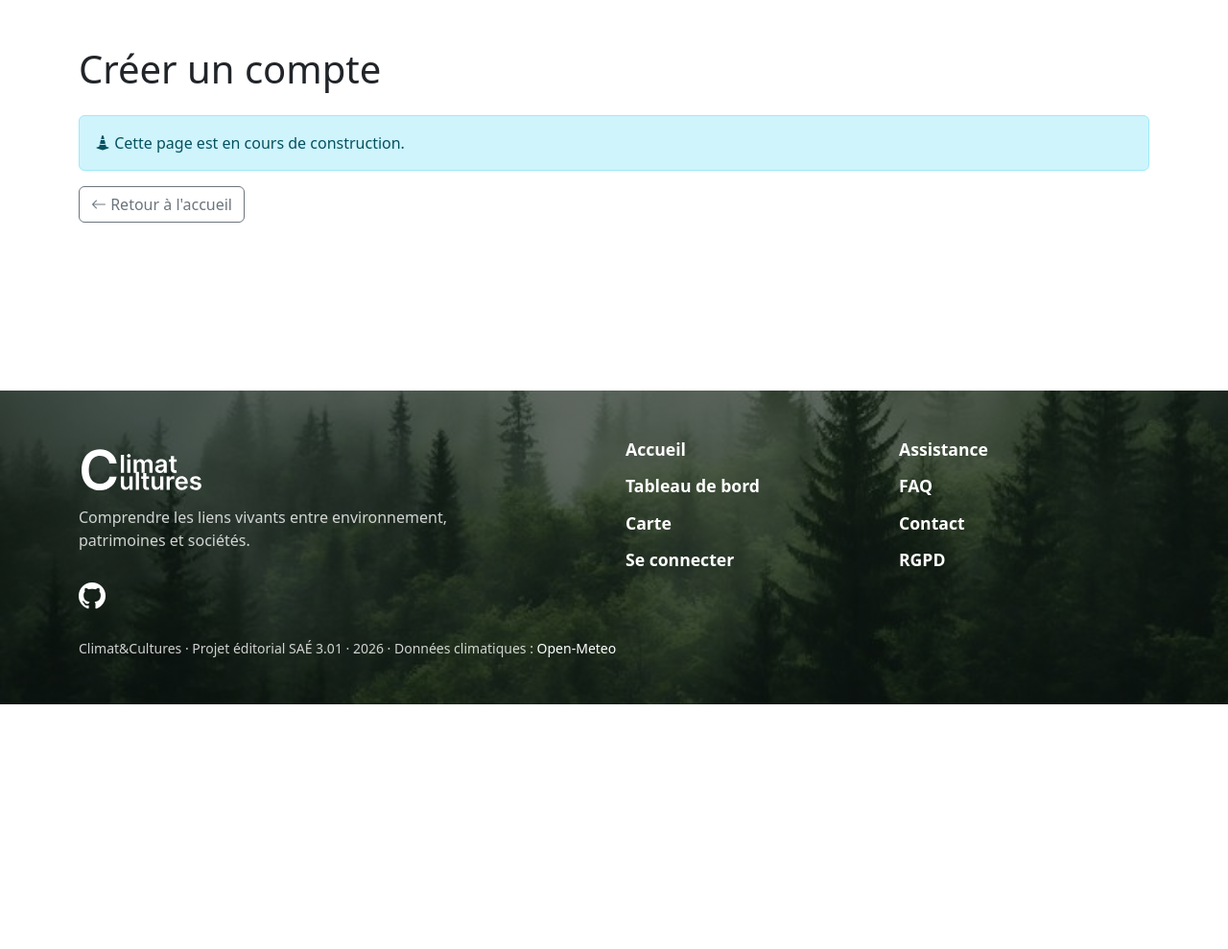
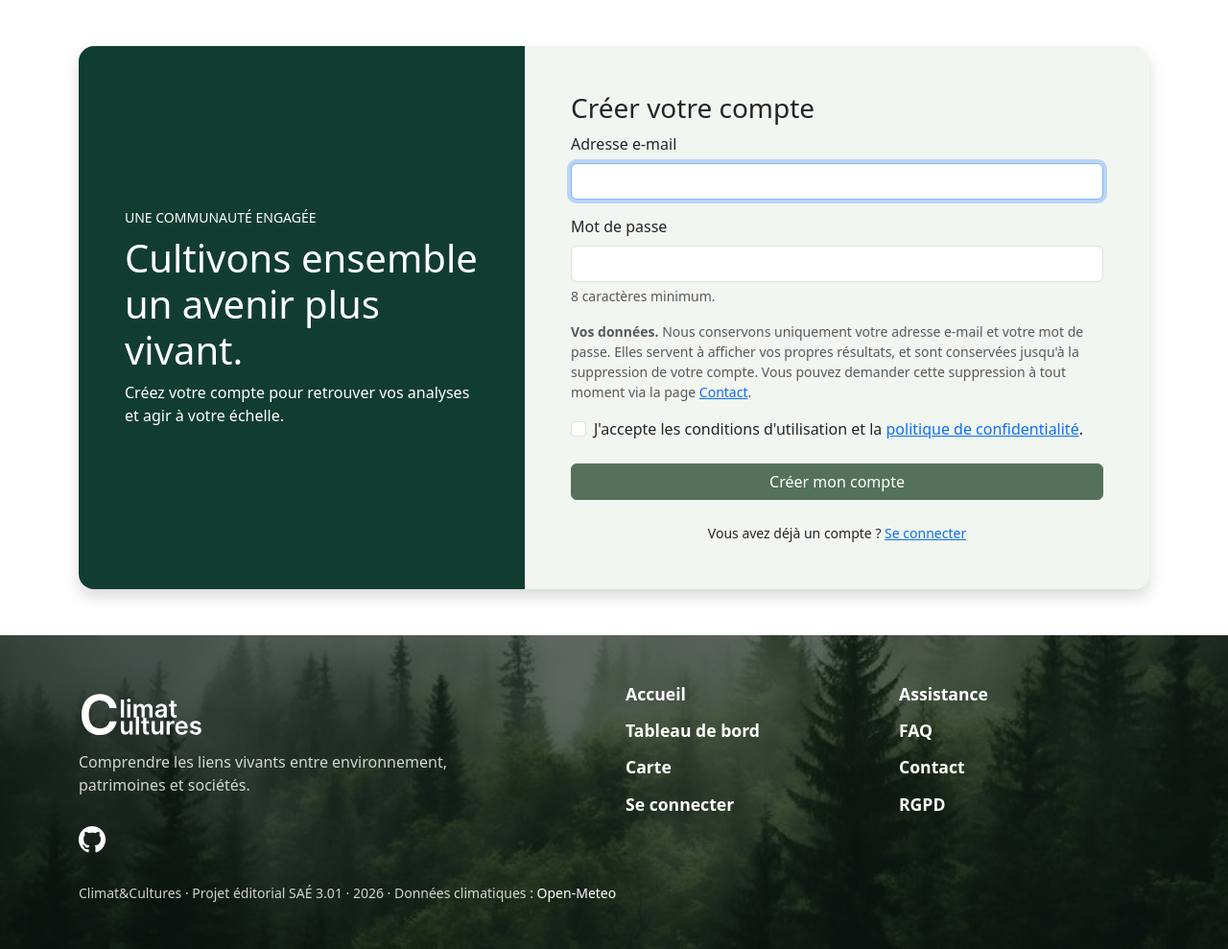
Before and after one commit to DhaliAfnanmasud/SAE-301_climat-cultures, a Flask app: page /compte/inscription in a window 1280 px wide. Shown: the part 66-1055 px from the top of the page at 96% size. Before the commit the page ends 800 px from the top, so only its background shows below. Run offline with Flask 3, Linux system fonts and the light colour scheme.

Commit message:
feat : ajout de la page d'inscription

```diff
--- a/app/templates/auth/connexion.html
+++ b/app/templates/auth/connexion.html
@@ -6,7 +6,6 @@
 <div class="container py-5">
     <div class="row g-0 rounded-4 overflow-hidden shadow">
 
-        {# Panneau de gauche (maquette) : masqué sur petit écran #}
         <div class="col-lg-5 d-none d-lg-flex flex-column justify-content-center p-5 text-white"
              style="background-color: var(--cc-vert-fonce);">
             <p class="text-uppercase small mb-2">La culture en mouvement</p>
--- a/app/templates/auth/inscription.html
+++ b/app/templates/auth/inscription.html
@@ -4,15 +4,64 @@
 
 {% block content %}
 <div class="container py-5">
-    <h1>Créer un compte</h1>
+    <div class="row g-0 rounded-4 overflow-hidden shadow">
 
-    <div class="alert alert-info mt-4" role="status">
-        <i class="bi bi-cone-striped" aria-hidden="true"></i>
-        Cette page est en cours de construction.
+        {# Panneau de gauche (maquette) : masqué sur petit écran #}
+        <div class="col-lg-5 d-none d-lg-flex flex-column justify-content-center p-5 text-white"
+             style="background-color: var(--cc-vert-fonce);">
+            <p class="text-uppercase small mb-2">Une communauté engagée</p>
+            <h2 class="display-6">Cultivons ensemble un avenir plus vivant.</h2>
+            <p class="mb-0">
+                Créez votre compte pour retrouver vos analyses et agir à votre échelle.
+            </p>
+        </div>
+
+        {# Formulaire #}
+        <div class="col-lg-7 p-4 p-md-5 text-dark" style="background-color: var(--cc-clair-2);">
+            <h1 class="h3">Créer votre compte</h1>
+
+            <form method="post" novalidate>
+                <input type="hidden" name="csrf_token" value="{{ csrf_token() }}">
+
+                <div class="mb-3">
+                    <label for="email" class="form-label">Adresse e-mail</label>
+                    <input type="email" class="form-control" id="email" name="email"
+                           value="{{ email }}" autocomplete="email" maxlength="150" required autofocus>
+                </div>
+
+                <div class="mb-3">
+                    <label for="mot_de_passe" class="form-label">Mot de passe</label>
+                    <input type="password" class="form-control" id="mot_de_passe"
+                           name="mot_de_passe" autocomplete="new-password"
+                           minlength="8" maxlength="128" aria-describedby="aide-mdp" required>
+                    <div id="aide-mdp" class="form-text">8 caractères minimum.</div>
+                </div>
+
+                {# Information RGPD : données collectées, finalité, conservation, droits #}
+                <div class="small text-muted mb-3">
+                    <strong>Vos données.</strong> Nous conservons uniquement votre adresse e-mail
+                    et votre mot de passe. Elles servent à afficher vos propres résultats, et sont conservées
+                    jusqu'à la suppression de votre compte. Vous pouvez demander cette suppression à tout moment via la
+                    page <a href="{{ url_for('main.contact') }}">Contact</a>.
+                </div>
+
+                {# Case non précochée : le consentement doit être un acte volontaire #}
+                <div class="form-check mb-4">
+                    <input class="form-check-input" type="checkbox" id="consentement"
+                           name="consentement" required>
+                    <label class="form-check-label" for="consentement">
+                        J'accepte les conditions d'utilisation et la
+                        <a href="{{ url_for('main.rgpd') }}">politique de confidentialité</a>.
+                    </label>
+                </div>
+
+                <button type="submit" class="btn btn-climat w-100">Créer mon compte</button>
+            </form>
+
+            <p class="mt-4 mb-0 small text-center">
+                Vous avez déjà un compte ? <a href="{{ url_for('auth.connexion') }}">Se connecter</a>
+            </p>
+        </div>
     </div>
-
-    <a href="{{ url_for('main.home') }}" class="btn btn-outline-secondary">
-        <i class="bi bi-arrow-left" aria-hidden="true"></i> Retour à l'accueil
-    </a>
 </div>
 {% endblock %}
```
